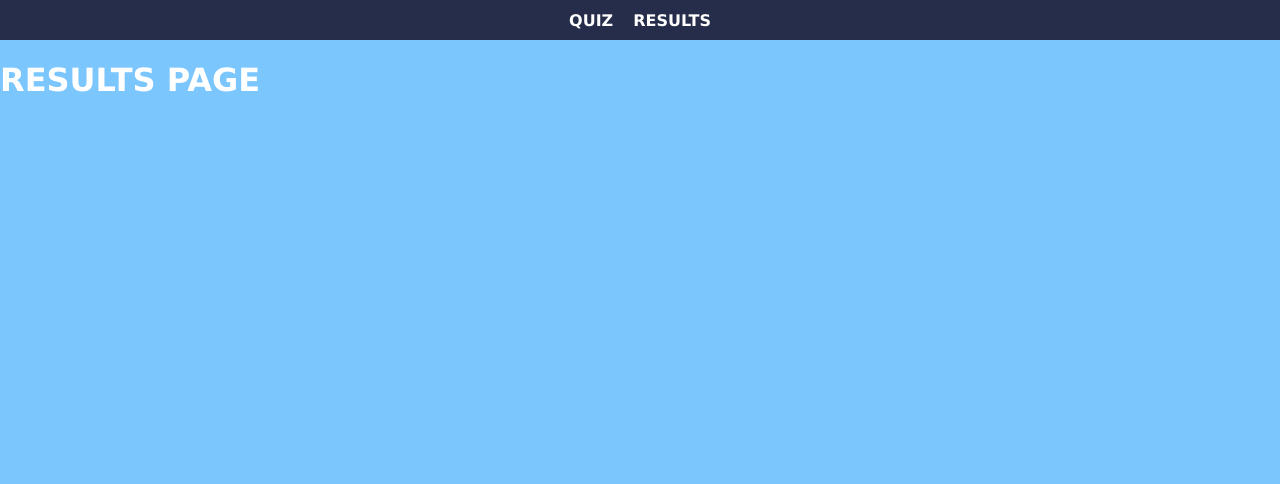
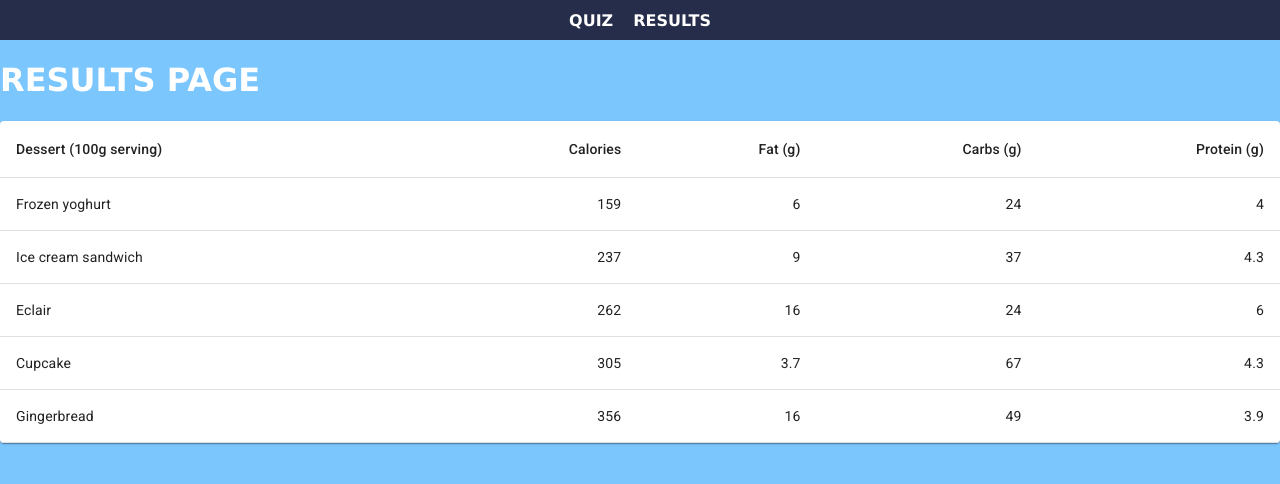
Before and after one commit to IlyaKrapivnoy/react_quiz_selftest, a React (Create React App) app: page /results in a window 1280 px wide. Shown: the top 484 px of the page. Built offline with nearby package versions, Linux system fonts and the light colour scheme.

Commit message:
add Table comp

```diff
--- a/package.json
+++ b/package.json
@@ -3,6 +3,8 @@
   "version": "0.1.0",
   "private": true,
   "dependencies": {
+    "@material-ui/core": "^4.12.3",
+    "@material-ui/icons": "^4.11.2",
     "@testing-library/jest-dom": "^5.11.4",
     "@testing-library/react": "^11.1.0",
     "@testing-library/user-event": "^12.1.10",
--- a/public/index.html
+++ b/public/index.html
@@ -4,6 +4,10 @@
     <meta charset="utf-8" />
     <link rel="icon" href="%PUBLIC_URL%/favicon.ico" />
     <meta name="viewport" content="width=device-width, initial-scale=1" />
+    <link rel="stylesheet" href="https://fonts.googleapis.com/css?family=Roboto:300,400,500,700&display=swap" />
+    <link rel="stylesheet" href="https://fonts.googleapis.com/icon?family=Material+Icons" />
+
+
     <title>QUIZ</title>
   </head>
   <body>
--- a/src/App.js
+++ b/src/App.js
@@ -41,8 +41,8 @@
         },
     ];
 
-    const questionsAPI =
-        'https://opentdb.com/api.php?amount=10&category=10&difficulty=easy&type=multiple';
+    // const questionsAPI =
+    //     'https://opentdb.com/api.php?amount=10&category=10&difficulty=easy&type=multiple';
 
     const [currentQuestion, setCurrentQuestion] = useState(0);
     const [showScore, setShowScore] = useState(false);
--- a/src/components/Results.jsx
+++ b/src/components/Results.jsx
@@ -1,11 +1,13 @@
 import React from 'react';
 import Header from './Header';
+import ResultsTable from './ResultsTable';
 
 const Test1 = () => {
     return (
         <>
             <Header />
             <h1>RESULTS PAGE</h1>
+            <ResultsTable />
         </>
     );
 };
--- /dev/null
+++ b/src/components/ResultsTable.jsx
@@ -0,0 +1,60 @@
+import React from 'react';
+import { makeStyles } from '@material-ui/core/styles';
+import Table from '@material-ui/core/Table';
+import TableBody from '@material-ui/core/TableBody';
+import TableCell from '@material-ui/core/TableCell';
+import TableContainer from '@material-ui/core/TableContainer';
+import TableHead from '@material-ui/core/TableHead';
+import TableRow from '@material-ui/core/TableRow';
+import Paper from '@material-ui/core/Paper';
+
+const useStyles = makeStyles({
+    table: {
+        minWidth: 650,
+    },
+});
+
+function createData(name, calories, fat, carbs, protein) {
+    return { name, calories, fat, carbs, protein };
+}
+
+const rows = [
+    createData('Frozen yoghurt', 159, 6.0, 24, 4.0),
+    createData('Ice cream sandwich', 237, 9.0, 37, 4.3),
+    createData('Eclair', 262, 16.0, 24, 6.0),
+    createData('Cupcake', 305, 3.7, 67, 4.3),
+    createData('Gingerbread', 356, 16.0, 49, 3.9),
+];
+
+export default function ResultsTable() {
+    const classes = useStyles();
+
+    return (
+        <TableContainer component={Paper}>
+            <Table className={classes.table} aria-label='simple table'>
+                <TableHead>
+                    <TableRow>
+                        <TableCell>Dessert (100g serving)</TableCell>
+                        <TableCell align='right'>Calories</TableCell>
+                        <TableCell align='right'>Fat&nbsp;(g)</TableCell>
+                        <TableCell align='right'>Carbs&nbsp;(g)</TableCell>
+                        <TableCell align='right'>Protein&nbsp;(g)</TableCell>
+                    </TableRow>
+                </TableHead>
+                <TableBody>
+                    {rows.map((row) => (
+                        <TableRow key={row.name}>
+                            <TableCell component='th' scope='row'>
+                                {row.name}
+                            </TableCell>
+                            <TableCell align='right'>{row.calories}</TableCell>
+                            <TableCell align='right'>{row.fat}</TableCell>
+                            <TableCell align='right'>{row.carbs}</TableCell>
+                            <TableCell align='right'>{row.protein}</TableCell>
+                        </TableRow>
+                    ))}
+                </TableBody>
+            </Table>
+        </TableContainer>
+    );
+}
```
Also changed, not shown: 1 other file (tests, documents, lock files or other folders).
